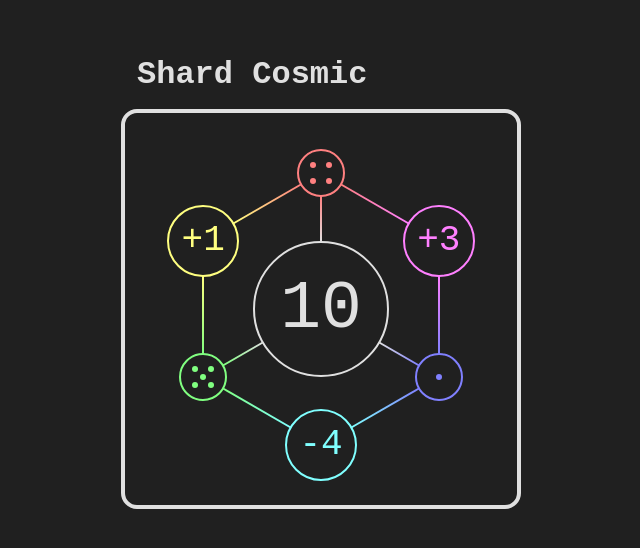
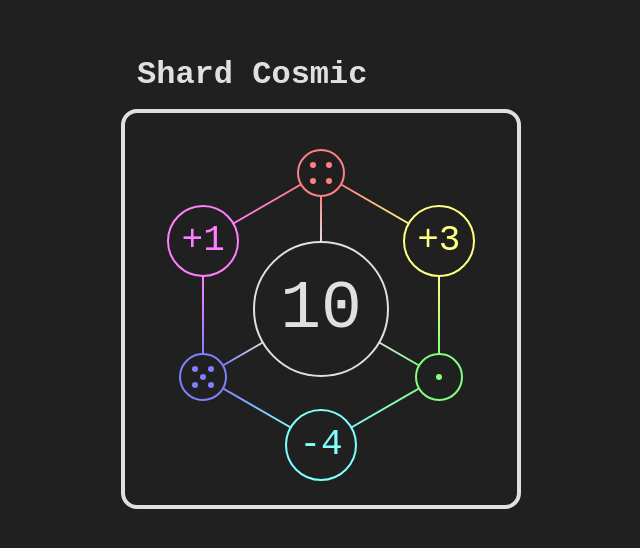
Before and after one commit to caleb-cox/shard-cosmic, a Vue app: page / in a window 1280 px wide. Shown: the part 118-666 px from the top of the page, without its empty margins (319-959 px from the left). Built offline with nearby package versions, Linux system fonts and the light colour scheme; a web font is replaced by a local one.

Commit message:
Flip horizontally

```diff
--- a/src/components/Card.vue
+++ b/src/components/Card.vue
@@ -14,19 +14,19 @@ const signNumber = (number) => {
         <div v-for="_ in rolls[0]" class="pip"></div>
       </div>
     </div>
-    <div class="node yellow">{{ signNumber(rolls[2] - rolls[0]) }}</div>
+    <div class="node yellow">{{ signNumber(rolls[0] - rolls[1]) }}</div>
     <div class="node green">
       <div class="face">
-        <div v-for="_ in rolls[2]" class="pip"></div>
+        <div v-for="_ in rolls[1]" class="pip"></div>
       </div>
     </div>
     <div class="node cyan">{{ signNumber(rolls[1] - rolls[2]) }}</div>
     <div class="node blue">
       <div class="face">
-        <div v-for="_ in rolls[1]" class="pip"></div>
+        <div v-for="_ in rolls[2]" class="pip"></div>
       </div>
     </div>
-    <div class="node magenta">{{ signNumber(rolls[0] - rolls[1]) }}</div>
+    <div class="node magenta">{{ signNumber(rolls[2] - rolls[0]) }}</div>
     <div class="node white">{{ rolls[0] + rolls[1] + rolls[2] }}</div>
   </div>
 </template>
@@ -102,9 +102,9 @@ const signNumber = (number) => {
   font-size: 1.5rem;
 }
 
-.yellow,
+.cyan,
 .magenta,
-.cyan {
+.yellow {
   font-size: 2.25rem;
 }
 
@@ -123,7 +123,7 @@ const signNumber = (number) => {
 }
 
 .green {
-  left: calc(50% - calc(var(--radius) * 1.732));
+  left: calc(50% + calc(var(--radius) * 1.732));
   top: calc(50% + var(--radius));
   border-color: var(--color-green);
 }
@@ -133,7 +133,7 @@ const signNumber = (number) => {
 }
 
 .blue {
-  left: calc(50% + calc(var(--radius) * 1.732));
+  left: calc(50% - calc(var(--radius) * 1.732));
   top: calc(50% + var(--radius));
   border-color: var(--color-blue);
 }
@@ -150,14 +150,14 @@ const signNumber = (number) => {
 }
 
 .magenta {
-  left: calc(50% + calc(var(--radius) * 1.732));
+  left: calc(50% - calc(var(--radius) * 1.732));
   top: calc(50% - var(--radius));
   border-color: var(--color-magenta);
   color: var(--color-magenta);
 }
 
 .yellow {
-  left: calc(50% - calc(var(--radius) * 1.732));
+  left: calc(50% + calc(var(--radius) * 1.732));
   top: calc(50% - var(--radius));
   border-color: var(--color-yellow);
   color: var(--color-yellow);
@@ -186,12 +186,12 @@ const signNumber = (number) => {
 }
 
 .green::after {
-  transform: rotate(330deg) translate(var(--translate));
+  transform: rotate(210deg) translate(var(--translate));
   background: linear-gradient(90deg, var(--color-green), var(--color-white));
 }
 
 .blue::after {
-  transform: rotate(210deg) translate(var(--translate));
+  transform: rotate(330deg) translate(var(--translate));
   background: linear-gradient(90deg, var(--color-blue), var(--color-white));
 }
 
@@ -210,31 +210,30 @@ const signNumber = (number) => {
 
 .cyan::before {
   transform: rotate(210deg) translate(var(--translate));
-  background: linear-gradient(90deg, var(--color-cyan), var(--color-green));
+  background: linear-gradient(90deg, var(--color-cyan), var(--color-blue));
 }
 
 .cyan::after {
   transform: rotate(330deg) translate(var(--translate));
-  background: linear-gradient(90deg, var(--color-cyan), var(--color-blue));
+  background: linear-gradient(90deg, var(--color-cyan), var(--color-green));
 }
 
 .magenta::before {
+  transform: rotate(330deg) translate(var(--translate));
+  background: linear-gradient(90deg, var(--color-magenta), var(--color-red));
+}
+
+.magenta::after {
   transform: rotate(90deg) translate(var(--translate));
   background: linear-gradient(90deg, var(--color-magenta), var(--color-blue));
 }
-
-.magenta::after {
-  transform: rotate(210deg) translate(var(--translate));
-  background: linear-gradient(90deg, var(--color-magenta), var(--color-red));
-}
-
 .yellow::before {
-  transform: rotate(330deg) translate(var(--translate));
-  background: linear-gradient(90deg, var(--color-yellow), var(--color-red));
+  transform: rotate(90deg) translate(var(--translate));
+  background: linear-gradient(90deg, var(--color-yellow), var(--color-green));
 }
 
 .yellow::after {
-  transform: rotate(90deg) translate(var(--translate));
-  background: linear-gradient(90deg, var(--color-yellow), var(--color-green));
+  transform: rotate(210deg) translate(var(--translate));
+  background: linear-gradient(90deg, var(--color-yellow), var(--color-red));
 }
 </style>
```
